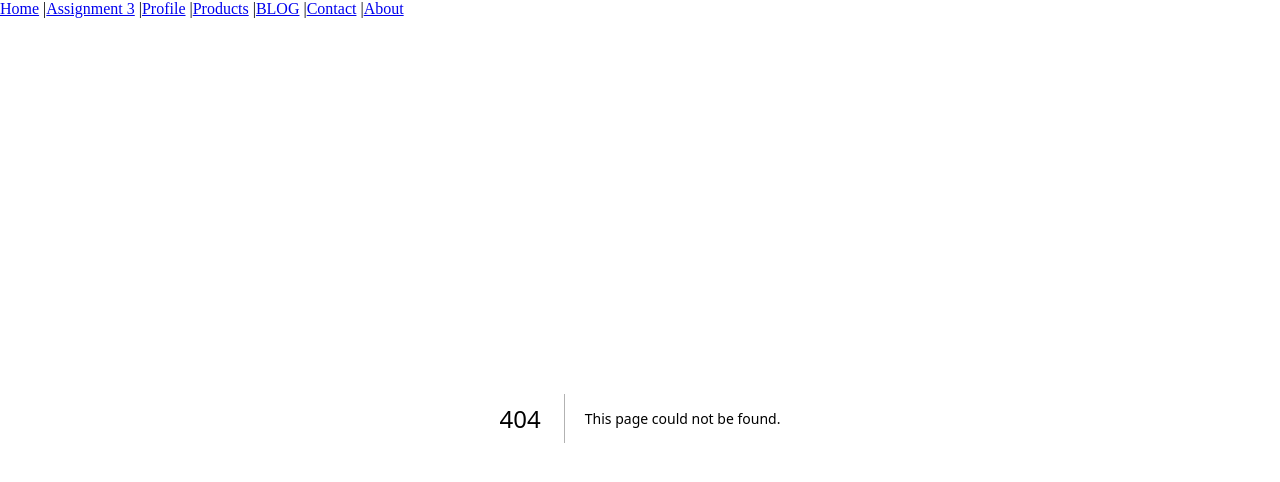
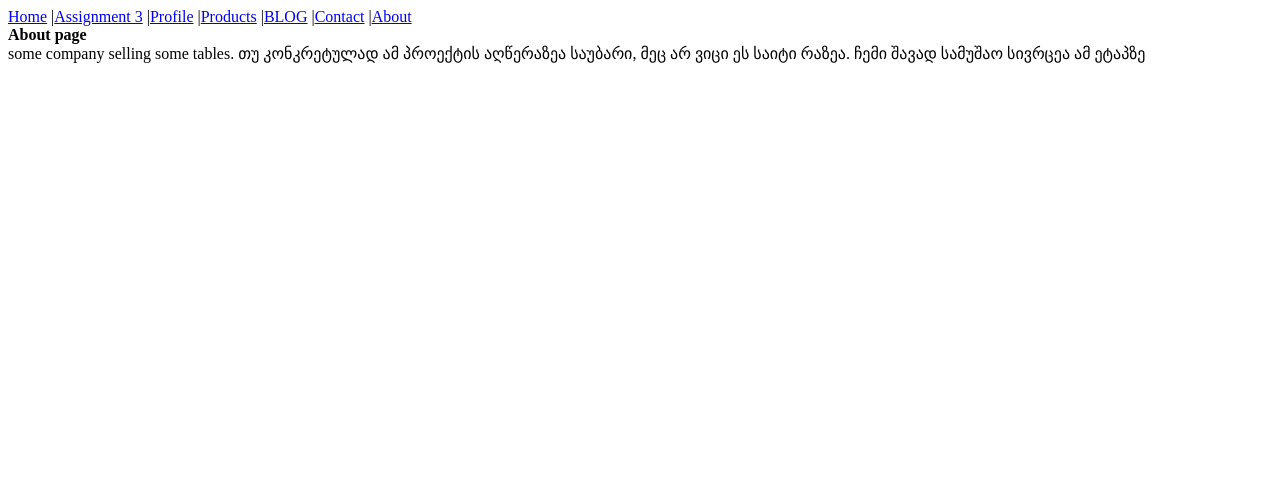
Before and after one commit to IrakliAmbroladze/tbc_x_usaid, a Next.js app: page /about in a window 1280 px wide. Before the commit this address had no page. Shown: the top 482 px of the page. Built offline with nearby package versions, Linux system fonts and the light colour scheme.

Commit message:
create about route

```diff
--- a/src/app/components/About.jsx
+++ b/src/app/about/page.jsx
@@ -1,10 +1,13 @@
 export default function About (){
   return (
+    <div className="container">
+
     <main className='about-main'>
       <b>About page</b>
       <section>
         some company selling some tables. თუ კონკრეტულად ამ პროექტის აღწერაზეა საუბარი, მეც არ ვიცი ეს საიტი რაზეა. ჩემი შავად სამუშაო სივრცეა ამ ეტაპზე
       </section>
     </main>
+    </div>
   )
 }
--- a/src/app/global.css
+++ b/src/app/global.css
@@ -22,7 +22,6 @@ body {
   font-family: Arial, Helvetica, sans-serif;
   -webkit-font-smoothing: antialiased;
   -moz-osx-font-smoothing: grayscale;
-  background-color: antiquewhite;
 }
 
 * {
@@ -42,23 +41,35 @@ a {
   }
 }
 
-.App {
+
+
+
+
+
+
+/* .App {
   display: flex;
   flex-direction: column;
   min-height: 100vh;
-}
+} */
 
 header {
+  width: 100vw;
   background-color: rgb(35, 40, 45);
   color: white;
   padding: 1rem;
   text-align: center;
   box-shadow: 0 4px 2px -2px gray;
   padding: 20px;
+  position: fixed;
+  top: 0;
+  width: 100%;
+  z-index: 1000;
 }
 
 main {
   flex: 1;
+  margin-top: 60px;
   padding: 2rem;
   display: flex;
   justify-content: center;
@@ -105,7 +116,7 @@ nav{
   grid-template-columns: 1fr 1fr 1fr;
   justify-content:center;
   align-items: center;
-  /* row-gap: 20px; */
+  row-gap: 20px;
 }
 
 .cartClass{
@@ -118,4 +129,7 @@ nav{
 
 .container {
   width: 100vw;
+  display: flex;
+  flex-direction: column;
+  min-height: 100vh;
 }
```
